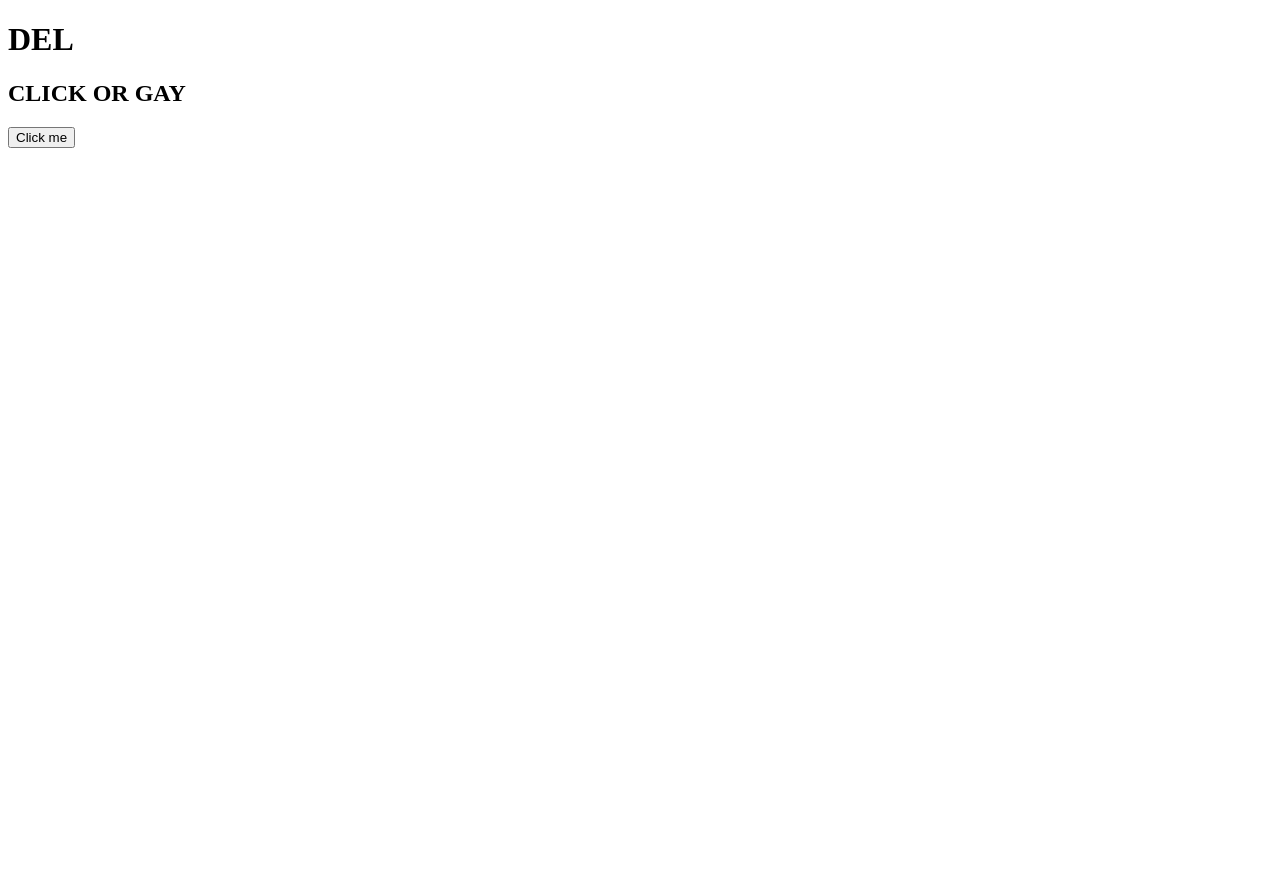
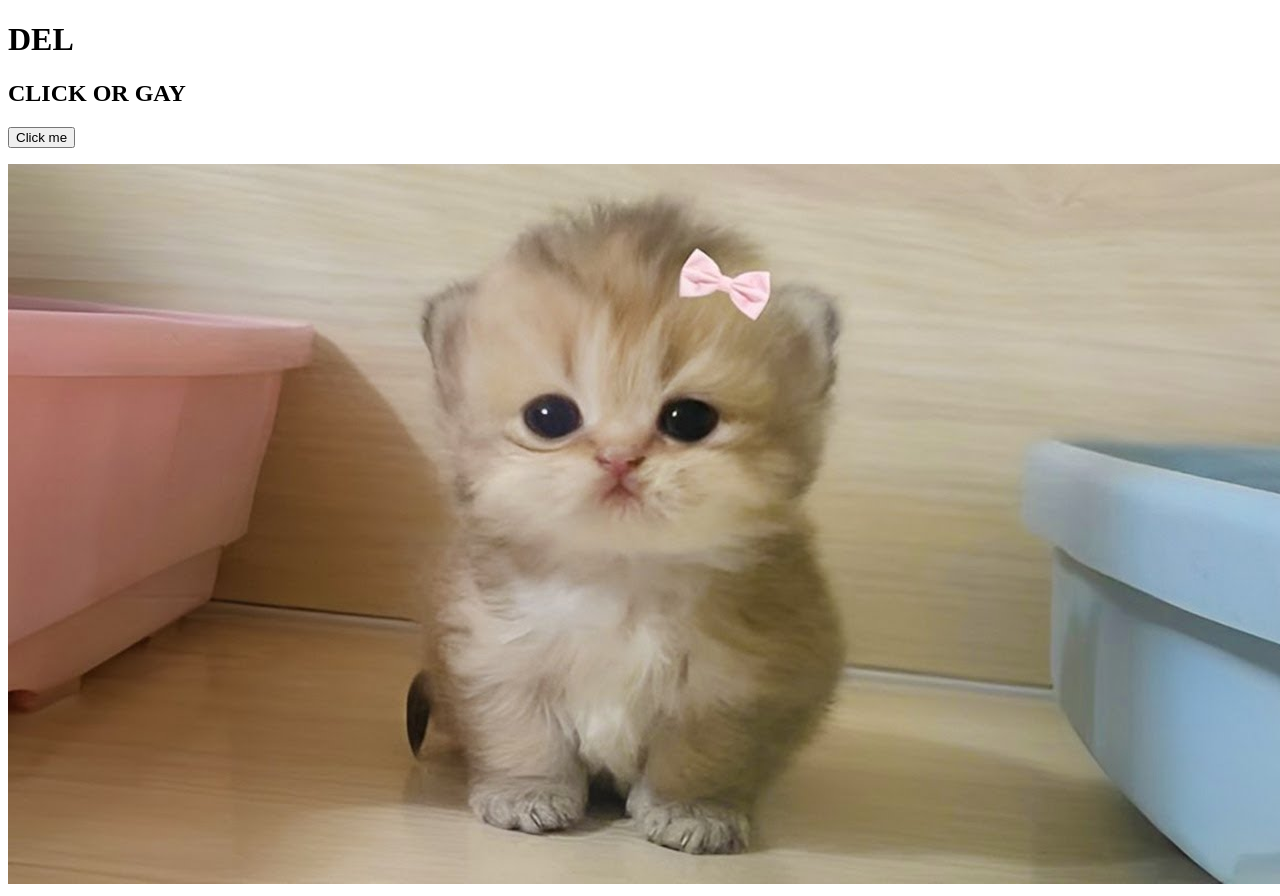
Before and after one commit to Lucki22/uh, a plain HTML site: page index.html in a window 1280 px wide. Before the commit the page ends 800 px from the top, so only its background shows below. Drawn offline with Linux system fonts and the light colour scheme.

Commit message:
Update index.html

```diff
--- a/index.html
+++ b/index.html
@@ -16,5 +16,7 @@ function myFunction() {
 }
 </script>
 
+  <img src="hihihihi.jpg" alt="pwease">
+
 </body>
 </html>
```
